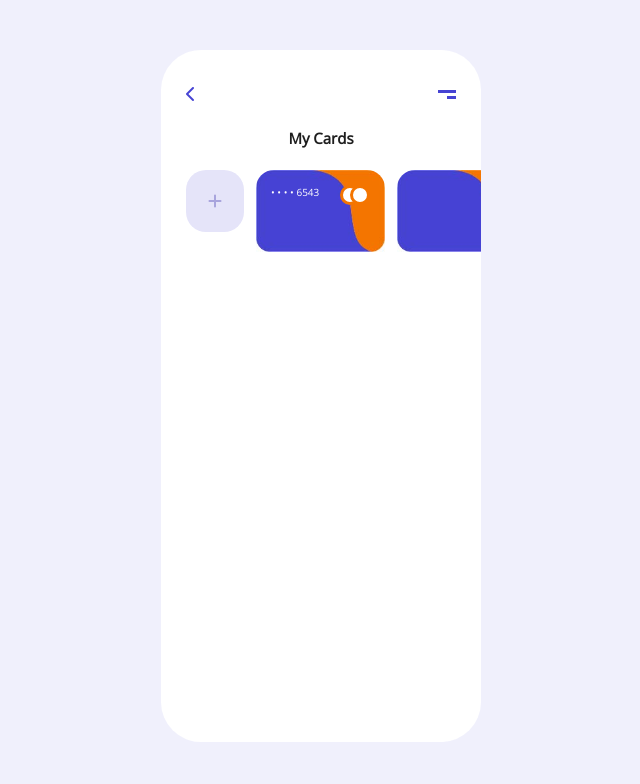
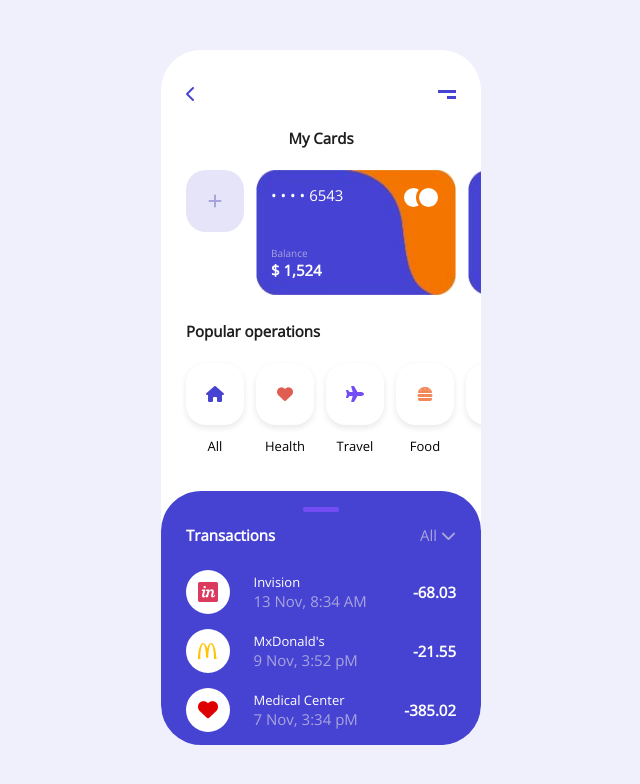
Before and after one commit to saadsaif97/dribbble-card-design-02, a website: page dist/index.html in a window 1280 px wide. Shown: the whole page, without its empty margins (319-959 px from the left). Drawn offline with nearby package versions, Linux system fonts and the light colour scheme.

Commit message:
finalized

```diff
--- a/sass/main.scss
+++ b/sass/main.scss
@@ -1,9 +1,13 @@
 $bg-color: #f0f0fc;
+$purple: #734cf4;
 $blue: #4643d3;
-$orange: #f47500;
+$orange-faded: #f38759;
+$orange-saturated: #f47500;
 $gray-l1: #a8a4dd;
 $gray-l2: #e5e4f9;
-$red: #df5d51;
+$red-faded: #df5d51;
+$red-saturated: #de0101;
+$pink: #fe3873;
 $yellow: #ffc000;
 $gray-d1: #1e1e1e;
 $gray-d2: #a5a5a5;
@@ -30,32 +34,37 @@ body{
 
 // utilities
 
-.font-thin{
-    font-weight: 100;
-}
+.font-blue{ color: $blue; }
+.font-purple{ color: $purple; }
+.font-pink{ color: $pink; }
+.font-yellow{ color: $yellow; }
+.font-red-saturated{ color: $red-saturated; }
+.font-red-faded{ color: $red-faded; }
+.font-orange-faded{ color: $orange-faded; }
 
-.font-l1{
-    color: #fff;
-}
+.font-left{ text-align: left; }
+.font-right{ text-align: right; }
+.font-center{ text-align: center; }
 
-.font-l2{
-    color: $gray-l1;
-}
+.font-thin{ font-weight: 100; }
 
-.font-d1{
-    color: $gray-d1;
-}
+.font-l1{ color: #fff; }
+.font-l2{ color: $gray-l1; }
 
-.font-d2{
-    color: $gray-d2;
-}
+.font-d1{ color: $gray-d1; }
+.font-d2{ color: $gray-d2; }
+
+h4{ font-size: 1.3rem; }
+
+.font-14{ font-size: 1.5rem; }
+
 
 // main styling
 .container{
     overflow: hidden;
     margin: 50px 0;
     width: 320px;
-    height: 692px;
+    height: 695px;
     background-color: #fff;
     padding: 36px 25px 0 25px;
     border-radius: 40px;
@@ -94,14 +103,13 @@ body{
         text-align: center;
 
         .cards{
-            margin-top: 22px;
+            margin: 22px 0;
             display: flex;
             flex-wrap: nowrap;
             position: relative;
 
             .add{
-                position: absolute;
-                margin-right: 12px;
+                flex-shrink: 0;
                 height: 62px;
                 width: 58px;
                 border-radius: 20px;
@@ -116,48 +124,149 @@ body{
                 }
             }
 
-            .card:not(:last-child){
-                margin-right: 12px;
-            }
-
             .card{
-                position: relative;
-                left: 70px;
+                display: flex;
+                flex-direction: column;
+                justify-content: space-between;
+                align-content: space-between;
+                flex-shrink: 0;
                 width: 20rem;
                 height: 12.5rem;
                 border-radius: 18px;
+                margin-left: 12px;
                 padding: 15px;
                 background-image: url(../img/card.jpg);
                 background-repeat: no-repeat;
-                background-size: contain;
+                background-size: cover;
                 background-position: center center;
-                background-position: top right;
+                background-position: center center;
 
                 .number-and-circles{
                     display: flex;
                     justify-content: space-between;
 
                     .number{
-                        font-size: 1rem;
+                        font-size: 1.5rem;
                         color: #fff;
                     }
 
                     .circles{
                         display: flex;
                         .circle{
-                            width: 2rem;
-                            height: 2rem;
+                            width: 2.5rem;
+                            height: 2.5rem;
                             border-radius: 50%;
                             background-color: #fff;
-                            border: 3px solid $orange;
+                            border: 3px solid $orange-saturated;
                         }
                         .circle2{
                             margin-left: -10px;
                         }
                     }
                 }
+
+                .detail{
+                    text-align: left;
+                }
             }
         }
     }
 
+    .middle-heading{
+        text-align: left;
+    }
+
+    .operations{
+        display: flex;
+        margin: 22px 0 36px 0;
+
+
+
+        .operation{
+            margin-right: 12px;
+            .icon{
+                display: flex;
+                align-items: center;
+                justify-content: center;
+                background-color: #fff;
+                width: 58px;
+                height: 62px;
+                border-radius: 20px;
+                box-shadow: 0 3px 6px #e9e9e9;
+
+                i{
+                    font-size: 1.6rem;
+                }
+            }
+
+            .name{
+                font-size: 1.3rem;
+                margin-top: 12px;
+                text-align: center;
+            }
+        }
+
+        .operation:last-of-type{
+            margin-right: 0;
+        }
+    }
+
+    .transections::before{
+        content: "";
+        height: 5px;
+        width: 36px;
+        background-color: $purple;
+        position: absolute;
+        top: 16px;
+        left: 50%;
+        transform: translateX(-50%);
+        border-radius: 2px;
+    }
+
+    .transections{
+        position: relative;
+        margin: 0 -25px 0 -25px;
+        height: 256px;
+        border-radius: 40px;
+        background-color: $blue;
+        padding: 34px 25px 15px 25px;
+
+        .heading{
+            display: flex;
+            justify-content: space-between;
+            margin-bottom: 25px;
+
+            p{
+                font-size: 1.5rem;
+            }
+        }
+
+        .transection{
+            display: grid;
+            grid-template-columns: 1fr 2fr 1fr;
+            align-items: center;
+
+            .logo{
+                display: flex;
+                align-items: center;
+                justify-content: center;
+                background-color: #fff;
+                width: 44px;
+                height: 44px;
+                border-radius: 50%;
+                img{
+                    width: 20px;
+                }
+                i{
+                    font-size: 2rem;
+                }
+            }
+        }
+
+        .transection:not(:last-of-type){
+            margin-bottom: 15px;
+        }
+    }
+
+
 }
```
Also changed, not shown: dist/css/main.css, dist/img/invision.svg (added), dist/img/mcdonald-s-15.svg (added), dist/index.html.
